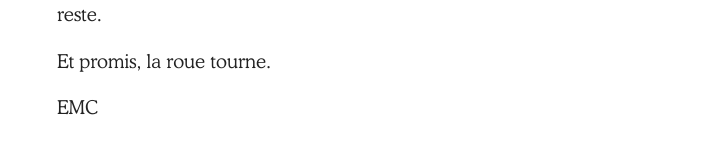
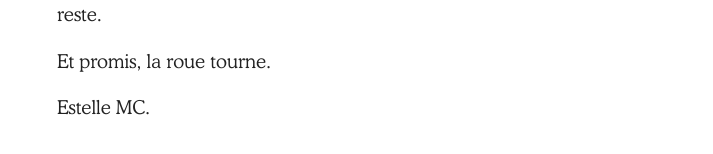
Before and after one commit to yulek-emc/website, a Jekyll site: the page built from _articles/enough.md, in a window 1280 px wide and 900 px high, scrolled down 1652 px. Shown: the part 679-833 px from the top of the window, without its empty margins (283-996 px from the left). Built offline with Jekyll 4.4.1, drawn with Linux system fonts in a browser that asks for light colours; a script that is not in the unit is left out.

Commit message:
Update Articles “enough”

```diff
--- a/_articles/enough.md
+++ b/_articles/enough.md
@@ -94,12 +94,8 @@ article-content: >-
   que c'est qu'un double menton. Et le reste.
 
 
-
-
   Et promis, la roue tourne.
 
 
-
-
-  EMC
+  Estelle MC.
 ---
```
